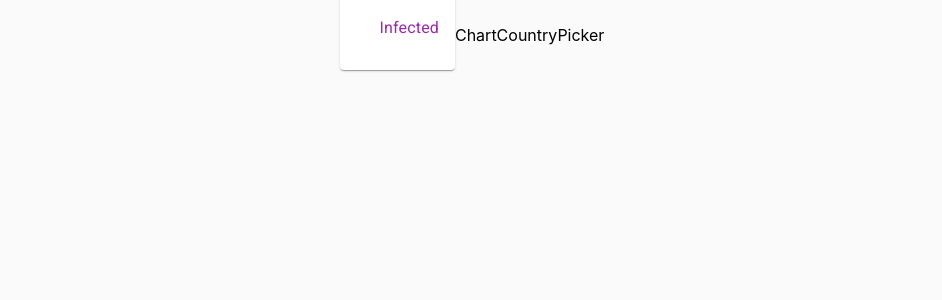
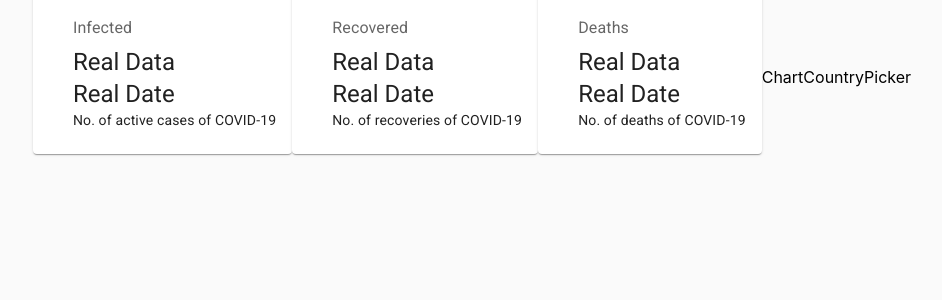
Before and after one commit to Sajjad124/corona-live-tracker, a React (Create React App) app: page / in a window 1280 px wide. Shown: the top 300 px of the page, without its empty margins (156-1098 px from the left). Built offline with nearby package versions, Linux system fonts and the light colour scheme; no server answers.

Commit message:
Cards Designing

```diff
--- a/src/Components/Cards/Cards.jsx
+++ b/src/Components/Cards/Cards.jsx
@@ -9,12 +9,28 @@
       <Grid container spacing={3} justifyContent="center">
         <Grid item component={Card}>
           <CardContent>
-            <Typography color="secondary" gutterBottom>
-              Infected
-            </Typography>
+            <Typography color="textSecondary" gutterBottom> Infected </Typography>
+            <Typography variant="h5">Real Data</Typography>
+            <Typography color="textsecondary" variant="h5">Real Date</Typography>
+            <Typography variant="body2"> No. of active cases of COVID-19 </Typography>
           </CardContent>
         </Grid>
-        <Card></Card>
+        <Grid item component={Card}>
+          <CardContent>
+            <Typography color="textSecondary" gutterBottom> Recovered </Typography>
+            <Typography variant="h5">Real Data</Typography>
+            <Typography color="textsecondary" variant="h5">Real Date</Typography>
+            <Typography variant="body2"> No. of recoveries of COVID-19 </Typography>
+          </CardContent>
+        </Grid>
+        <Grid item component={Card}>
+          <CardContent>
+            <Typography color="textSecondary" gutterBottom> Deaths </Typography>
+            <Typography variant="h5">Real Data</Typography>
+            <Typography color="textsecondary" variant="h5">Real Date</Typography>
+            <Typography variant="body2"> No. of deaths of COVID-19 </Typography>
+          </CardContent>
+        </Grid>
       </Grid>
     </div>
   );
```
